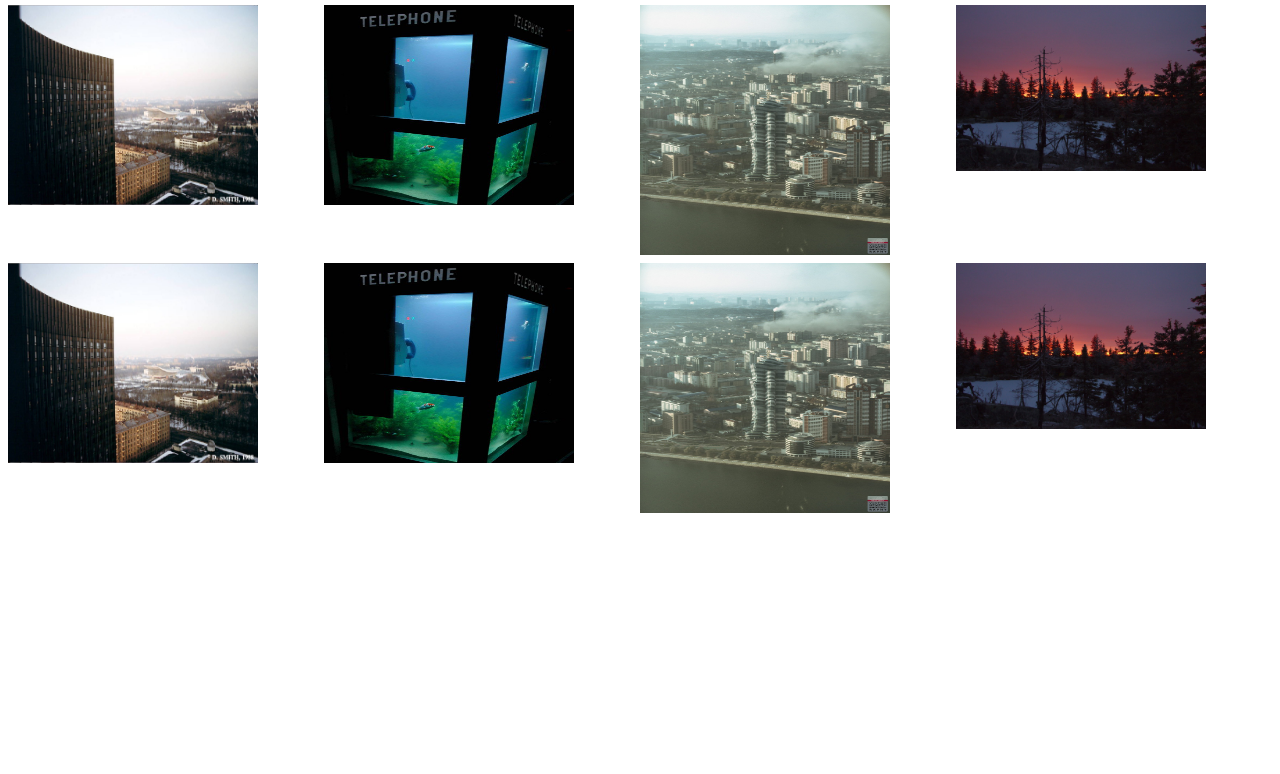
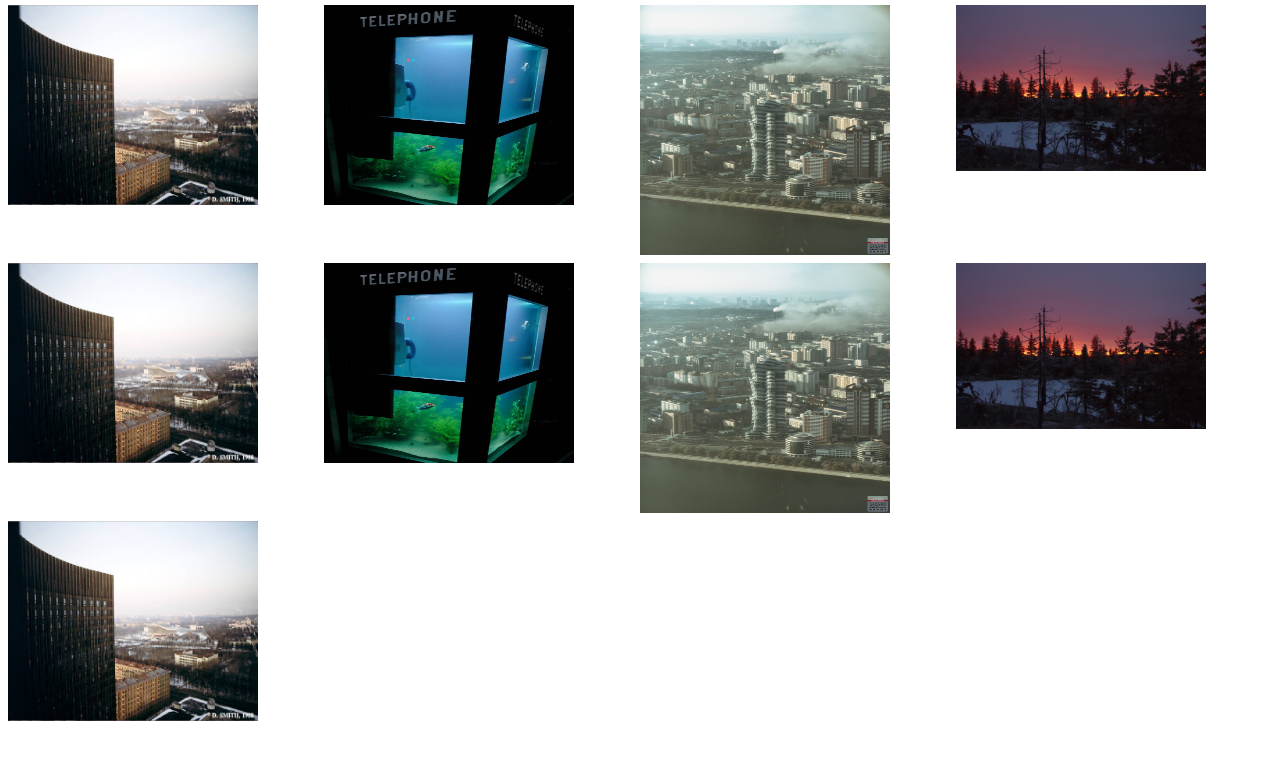
Before and after one commit to yegoryakymenko/mate-practice, a plain HTML site: page masonry-practice/index.html in a window 1280 px wide. Shown: the part 777-1551 px from the top of the page. Before the commit the page ends 1306 px from the top, so only its background shows below. Drawn offline with Linux system fonts and the light colour scheme.

Commit message:
Update index.html

```diff
--- a/masonry-practice/index.html
+++ b/masonry-practice/index.html
@@ -27,6 +27,7 @@
 		<div class="masonry-block second"><img src="img/1441188207.jpg" alt="2"></div>
 		<div class="masonry-block third"><img src="img/1449580642.jpg" alt="3"></div>
 		<div class="masonry-block fourth"><img src="img/1449574206.jpg" alt="4"></div>
+				<div class="masonry-block first"><img src="img/1440975606.jpg" alt="1"></div>
 	</div>
 </body>
 </html>
```
